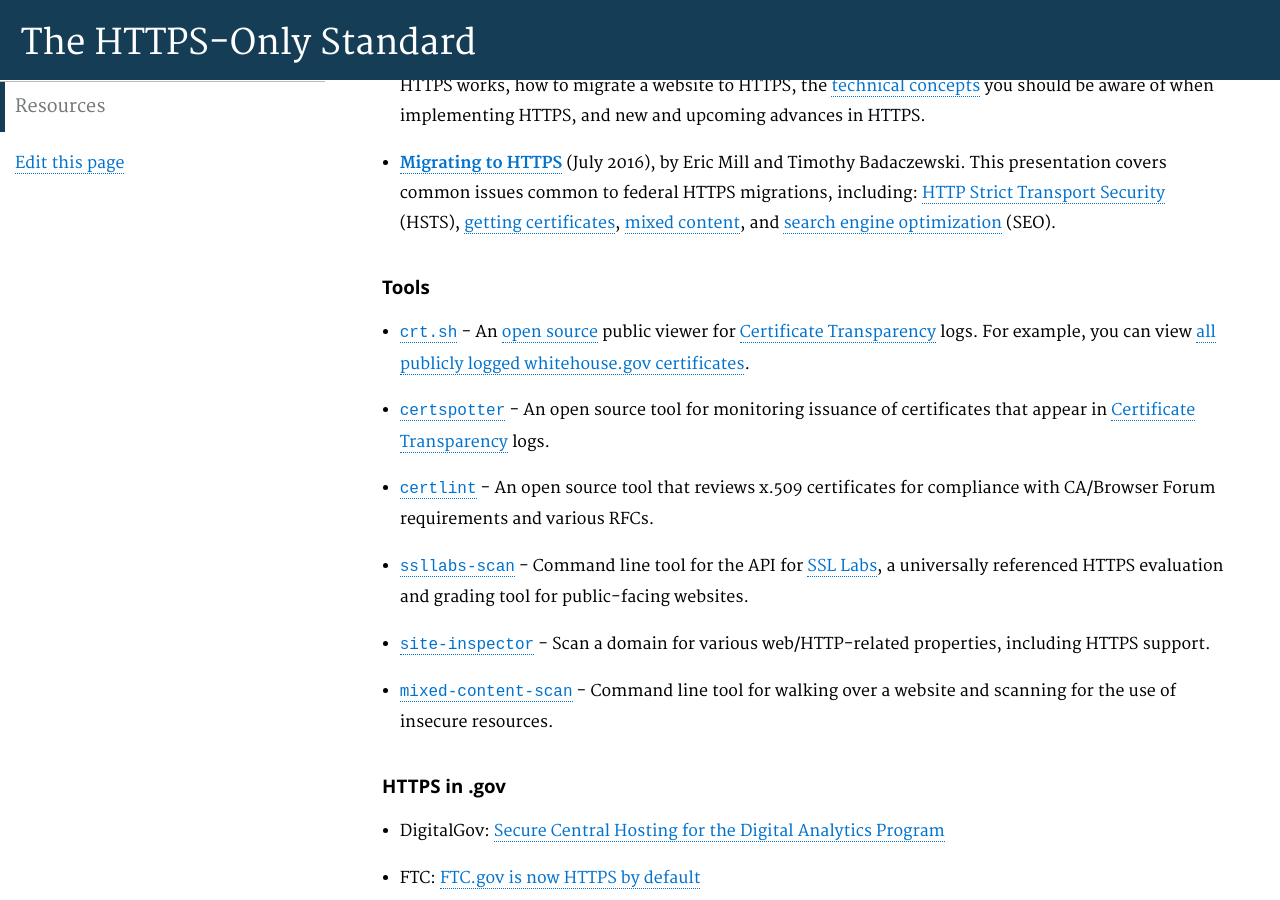
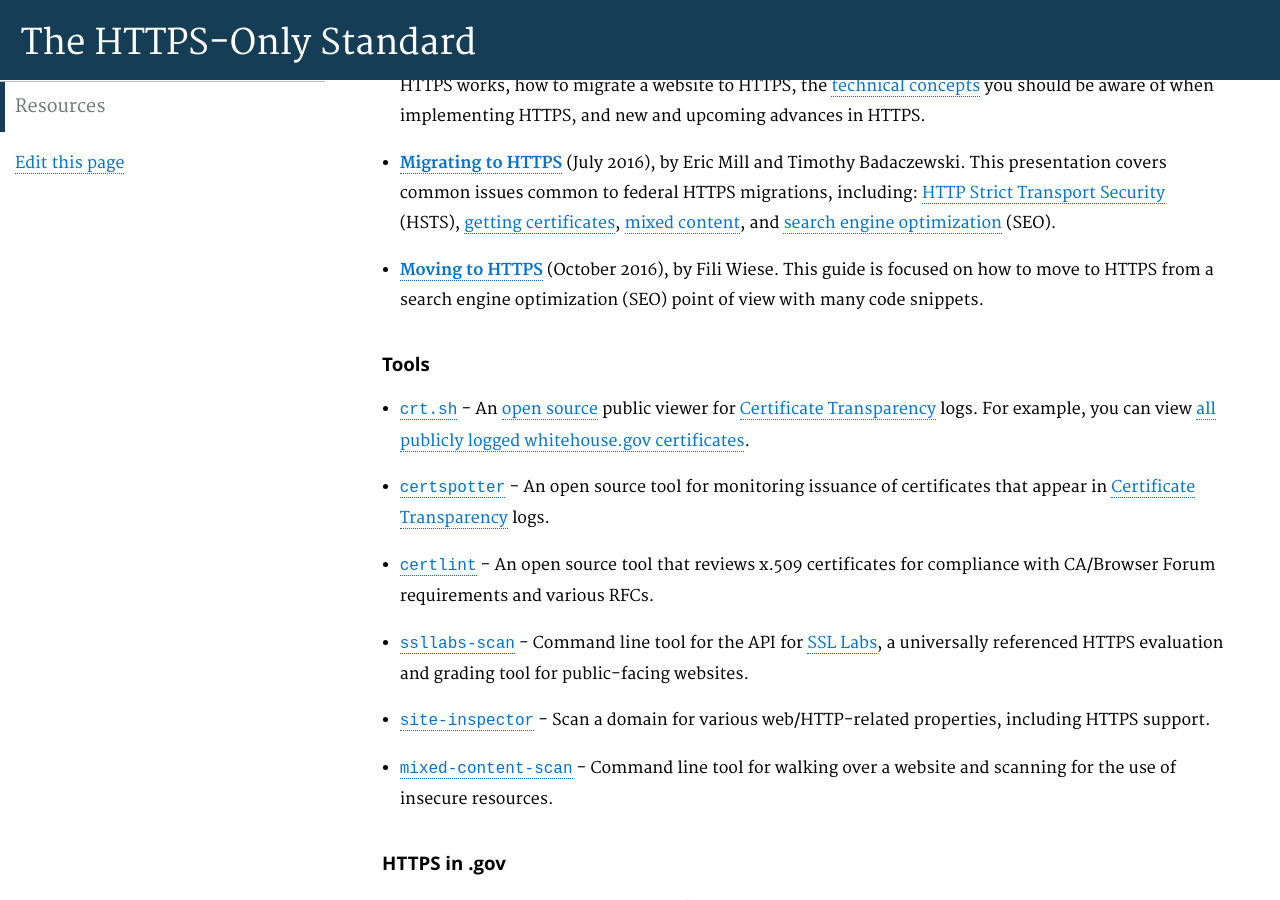
Before and after one commit to GSA/https, a Jekyll site: the page built from pages/resources.md, in a window 1280 px wide and 900 px high, scrolled down 512 px. Built offline with Jekyll 4.4.1, drawn with Linux system fonts in a browser that asks for light colours; Markdown is read by kramdown in place of the engine named in the settings.

Commit message:
Update resources.md

```diff
--- a/pages/resources.md
+++ b/pages/resources.md
@@ -19,6 +19,9 @@ The DigitalGov University has several presentations on HTTPS from the General Se
 
 * **[Migrating to HTTPS](https://www.youtube.com/watch?v=X5H8JRULDOo)** (July 2016), by Eric Mill and Timothy Badaczewski. This presentation covers common issues common to federal HTTPS migrations, including: [HTTP Strict Transport Security](/hsts/) (HSTS), [getting certificates](/certificates/), [mixed content](/mixed-content/), and [search engine optimization](/faq/#how-does-migrating-to-https-affect-search-engine-optimization-(seo)%3f) (SEO).
 
+* **[Moving to HTTPS](https://online.marketing/guide/https/)** (October 2016), by Fili Wiese. This guide is focused on how to move to HTTPS from a search engine optimization (SEO) point of view with many code snippets.
+
+
 ### Tools
 
 * [`crt.sh`](https://crt.sh) - An [open source](https://github.com/crtsh) public viewer for [Certificate Transparency](/certificates/#certificate-transparency) logs. For example, you can view [all publicly logged whitehouse.gov certificates](https://crt.sh/?q=whitehouse.gov).
```
